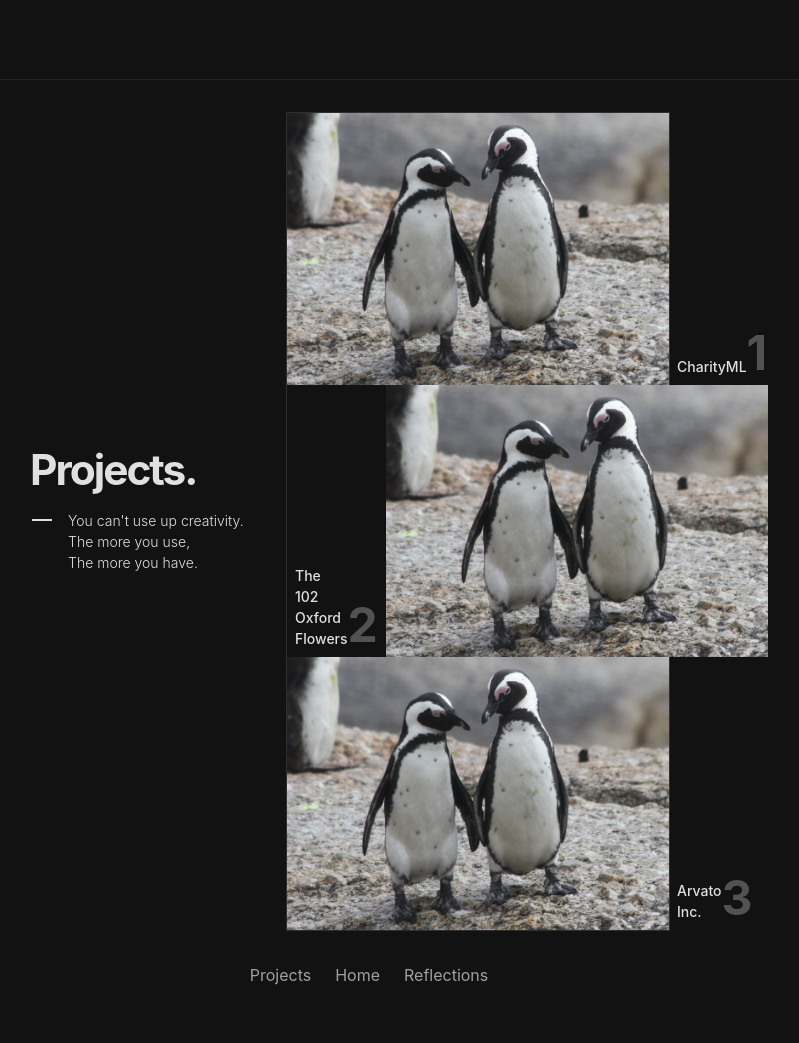
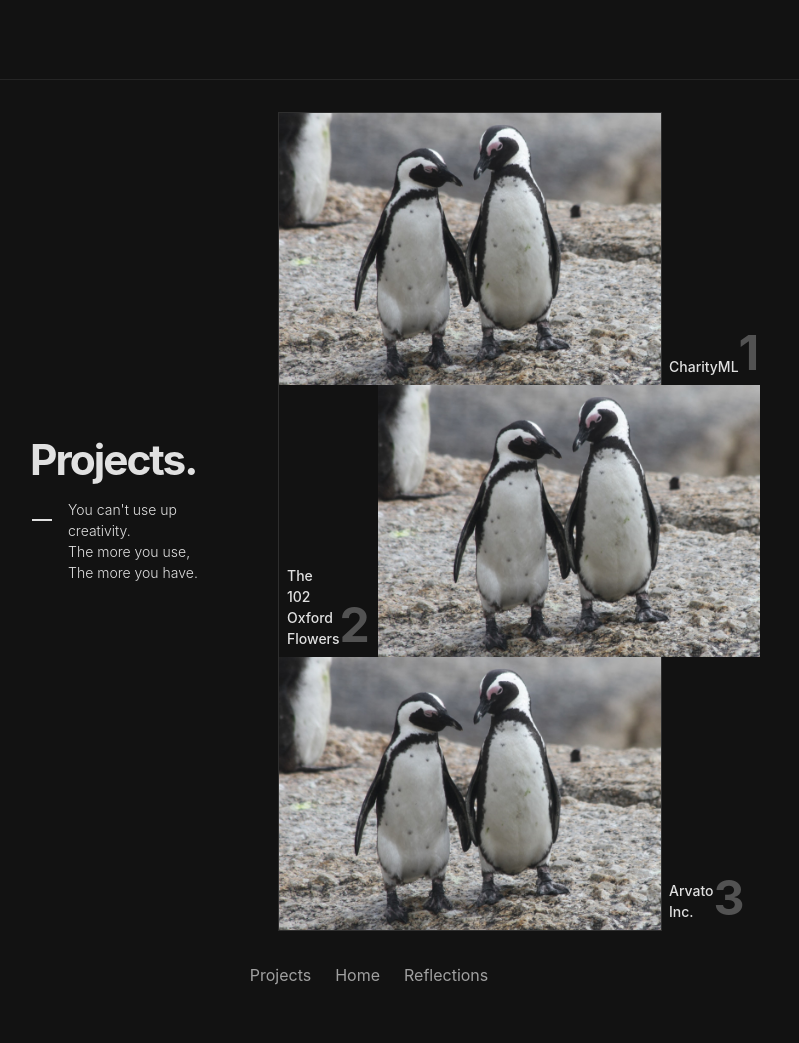
Before and after one commit to f-atisai/f-atisai.github.io, a Jekyll site: the page built from index.html, in a window 1280 px wide. Shown: the whole page, without its empty margins (271-1070 px from the left). Built offline with Jekyll 4.4.1, drawn with Linux system fonts in a browser that asks for light colours.

Commit message:
fix: adjust desc_summary width

```diff
--- a/_sass/components.scss
+++ b/_sass/components.scss
@@ -18,7 +18,7 @@
   font-size: 0.875rem;
 
   @media screen and (min-width: 768px) {
-    width: 11.25rem;
+    width: 10.25rem;
   }
 }
 
```
